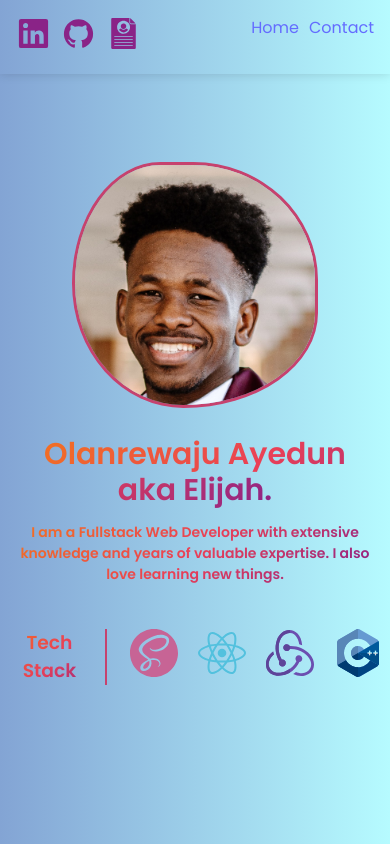
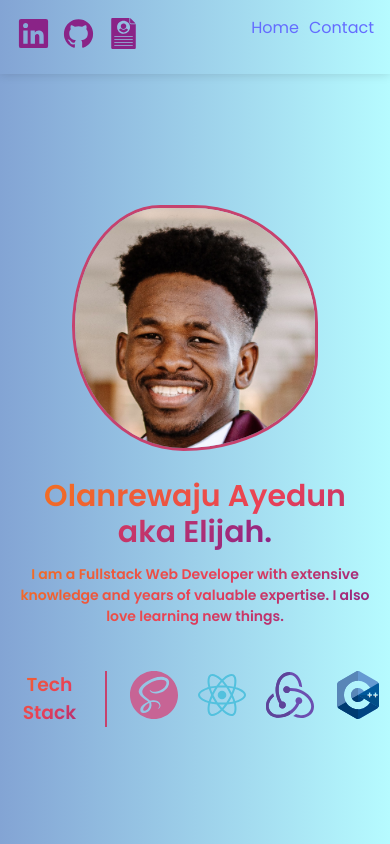
Before and after one commit to laneazzi/Lanre, a React (Vite) app: page / in a window 390 px wide. Built offline with nearby package versions, Linux system fonts and the light colour scheme.

Commit message:
reset remu

```diff
--- a/src/App.css
+++ b/src/App.css
@@ -29,7 +29,7 @@
     flex-direction: column;
     align-items: center;
     gap: 30px;
-    margin-top: 0.2rem;
+    margin-top: 5.5rem;
   }
   .title {
     text-align: center;
```
